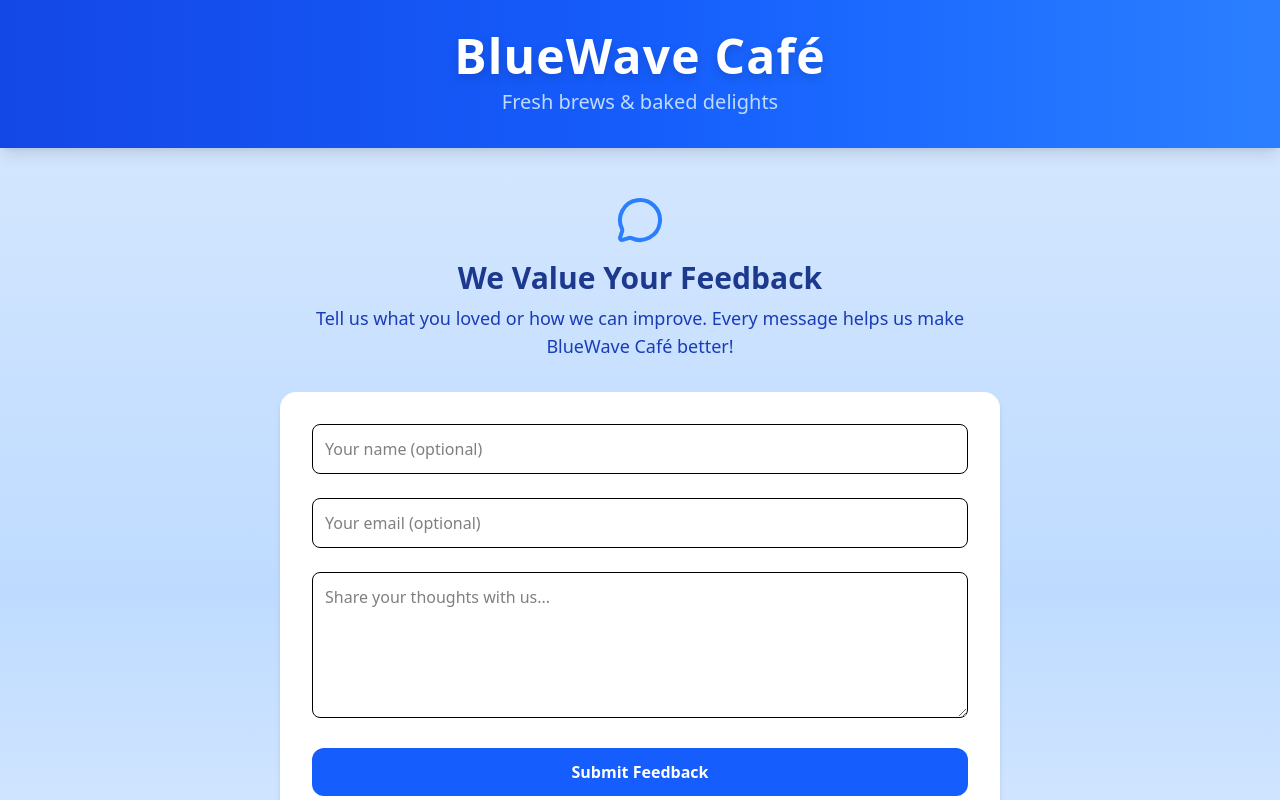
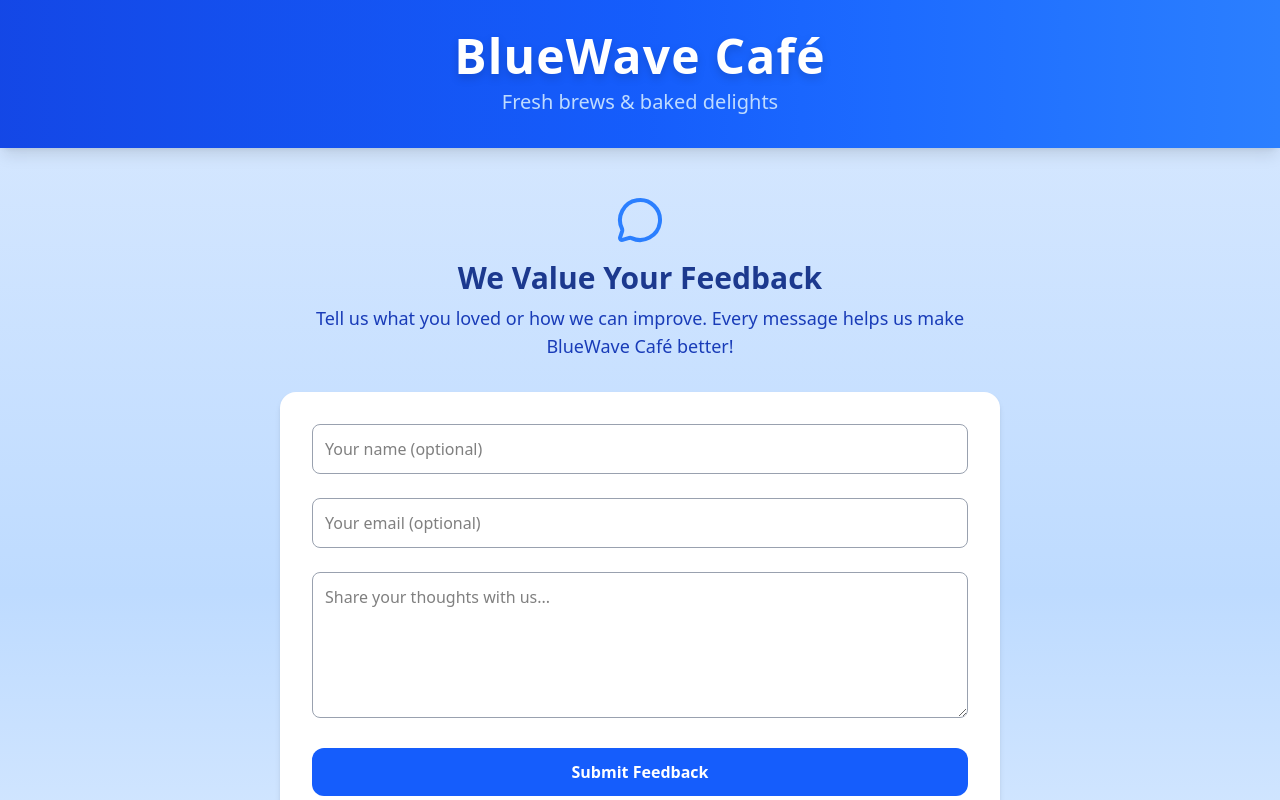
Before and after one commit to chko0/bluewave-cafe, a React (Vite) app: page /feedback in a window 1280 px wide. Shown: the top 800 px of the page. Built offline with nearby package versions, Linux system fonts and the light colour scheme.

Commit message:
feat: Add favicon.png refactor: Change text input border color to gray

```diff
--- a/index.html
+++ b/index.html
@@ -2,7 +2,7 @@
 <html lang="en">
   <head>
     <meta charset="UTF-8" />
-    <link rel="icon" type="image/svg+xml" href="/vite.svg" />
+    <link rel="icon" type="image" href="/favicon.png" />
     <meta name="viewport" content="width=device-width, initial-scale=1.0" />
     <title>BlueWave Café ☕</title>
   </head>
--- a/src/pages/FeedbackPage.jsx
+++ b/src/pages/FeedbackPage.jsx
@@ -55,16 +55,16 @@ export default function FeedbackPage() {
           type="text"
           name="name"
           placeholder="Your name (optional)"
-          className="w-full p-3 border rounded-lg focus:ring-2 focus:ring-blue-500"
+          className="w-full p-3 border rounded-lg focus:ring-2 focus:ring-blue-500 border-gray-400"
         />
         <input
           type="email"
           name="email"
           placeholder="Your email (optional)"
-          className="w-full p-3 border rounded-lg focus:ring-2 focus:ring-blue-500"
+          className="w-full p-3 border rounded-lg focus:ring-2 focus:ring-blue-500 border-gray-400"
         />
         <textarea
-          className="w-full p-3 border rounded-lg focus:ring-2 focus:ring-blue-500"
+          className="w-full p-3 border rounded-lg focus:ring-2 focus:ring-blue-500 border-gray-400"
           rows="5"
           name="message"
           placeholder="Share your thoughts with us..."
```
Also changed, not shown: public/favicon.png (added).
